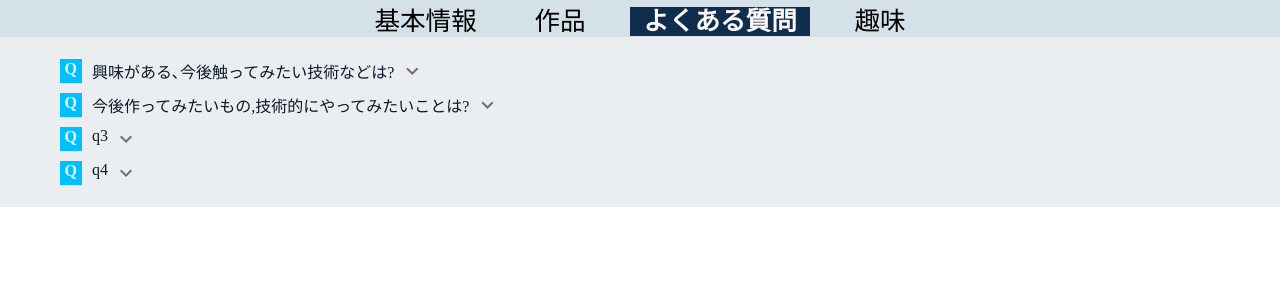
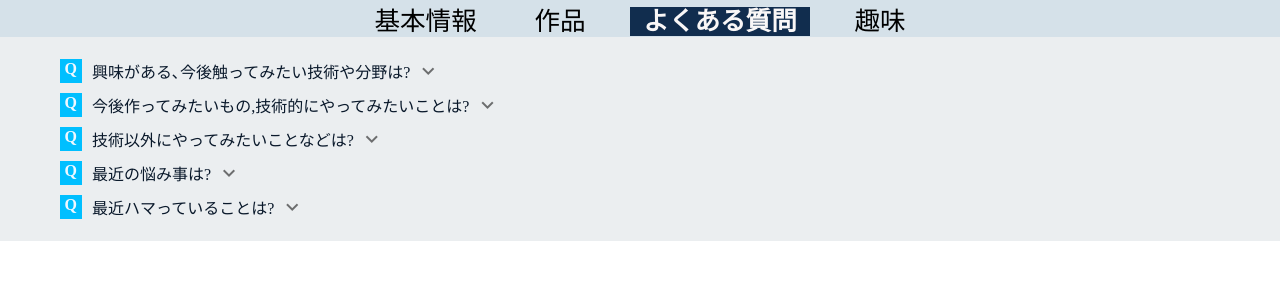
Before and after one commit to s19013/my-profile, a Vue app: page /FQA in a window 1280 px wide. Shown: the top 300 px of the page. Built offline with nearby package versions, Linux system fonts and the light colour scheme.

Commit message:
変更､追加

```diff
--- a/src/datas/QAData.js
+++ b/src/datas/QAData.js
@@ -2,7 +2,7 @@ export class QAData{
     constructor() {
         this.list =[
             {
-                Q:"興味がある､今後触ってみたい技術などは?",
+                Q:"興味がある､今後触ってみたい技術や分野は?",
                 A: `
 * GraphQL
 * fireBase
@@ -19,6 +19,8 @@ export class QAData{
 * GCP
 * セキュリティ
 * 電気工作
+* テスト
+* CI/CD
                 `
             },
             {
@@ -33,15 +35,41 @@ export class QAData{
 * 自作ゲームに機械学習をしたコンピューターを搭載したい
 * 自分用のブックマーク
 * RasberyPyを使った電気工作
+* awsの他の機能を使ってみたい
                 `
             },
             {
-                Q:"q3",
-                A:"a3"
+                Q:"技術以外にやってみたいことなどは?",
+                A:`
+* 国内旅行
+* 海外旅行
+* 寝台列車に乗ってみたい
+* 琵琶湖でウォータースポーツをしたい
+* 地元のリゾートホテルに泊まってみたい
+* 海外で働いてみたい
+* 作曲
+* ドラム演奏
+* ピアノを引けるようになりたい
+* 3Dモデルを作れるようになりたい
+* RPGツクールなどで自作ゲームを作りたい
+* 今まであまり物語系の本を読んで来なかったので読んで行きたい
+* イベントに参加したい
+* ゲームの大会に参加してみたい
+                `
             },
             {
-                Q:"q4",
-                A:"a4"
+                Q:"最近の悩み事は?",
+                A:`
+周りに自分より技術力が高い､優秀な方々がたくさんいて｡自己否定､自己嫌悪に陥ってしまう｡
+
+                `
+            },
+            {
+                Q:"最近ハマっていることは?",
+                A:`
+* newsPicksの伝書鳩TVをみること
+* PivotのPivotter,9Questionsをみること
+                `
             },
         ]
     }
```
